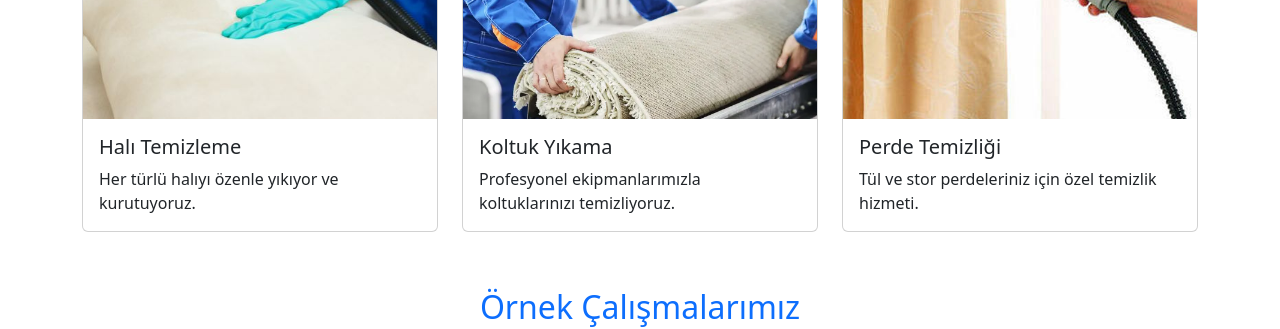
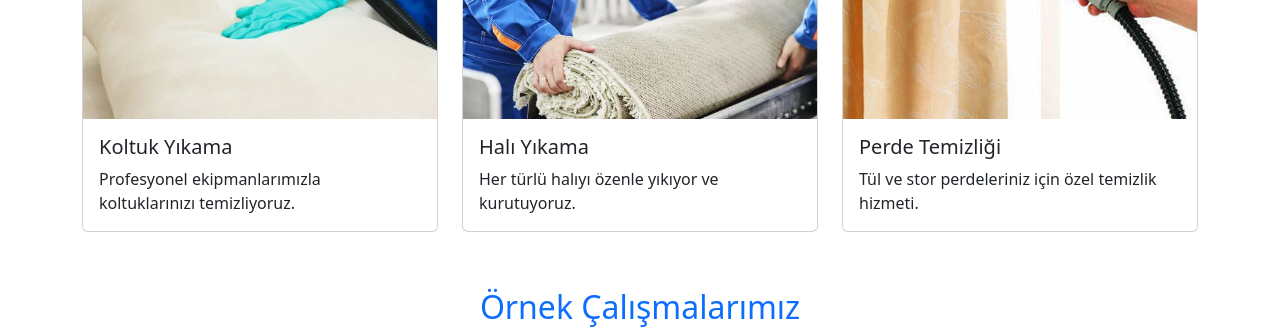
Before and after one commit to dillba/Yikama-sitesi, a plain HTML site: page index.html in a window 1280 px wide. Shown: the part 900-1229 px from the top of the page. Drawn offline with nearby package versions, Linux system fonts and the light colour scheme.

Commit message:
Update index.html

```diff
--- a/index.html
+++ b/index.html
@@ -50,8 +50,8 @@
                 <div class="card h-100">
                     <img src="resimler/Koltuk Nasıl Temizlenir.jpg" class="card-img-top img-fluid" alt="Halı Temizleme" style="max-width: 100%; height: 300px; object-fit: cover;">
                     <div class="card-body">
-                        <h5 class="card-title">Halı Temizleme</h5>
-                        <p class="card-text">Her türlü halıyı özenle yıkıyor ve kurutuyoruz.</p>
+                        <h5 class="card-title">Koltuk Yıkama </h5>
+                        <p class="card-text"> Profesyonel ekipmanlarımızla koltuklarınızı temizliyoruz.</p>
                     </div>
                 </div>
             </div>
@@ -59,8 +59,8 @@
                 <div class="card h-100">
                     <img src="resimler/00087-hali-yikama-temizleme.webp" class="card-img-top img-fluid" alt="Koltuk Yıkama" style="max-width: 100%; height: 300px; object-fit: cover;">
                     <div class="card-body">
-                        <h5 class="card-title">Koltuk Yıkama</h5>
-                        <p class="card-text">Profesyonel ekipmanlarımızla koltuklarınızı temizliyoruz.</p>
+                        <h5 class="card-title">Halı Yıkama</h5>
+                        <p class="card-text">Her türlü halıyı özenle yıkıyor ve kurutuyoruz.</p>
                     </div>
                 </div>
             </div>
```
